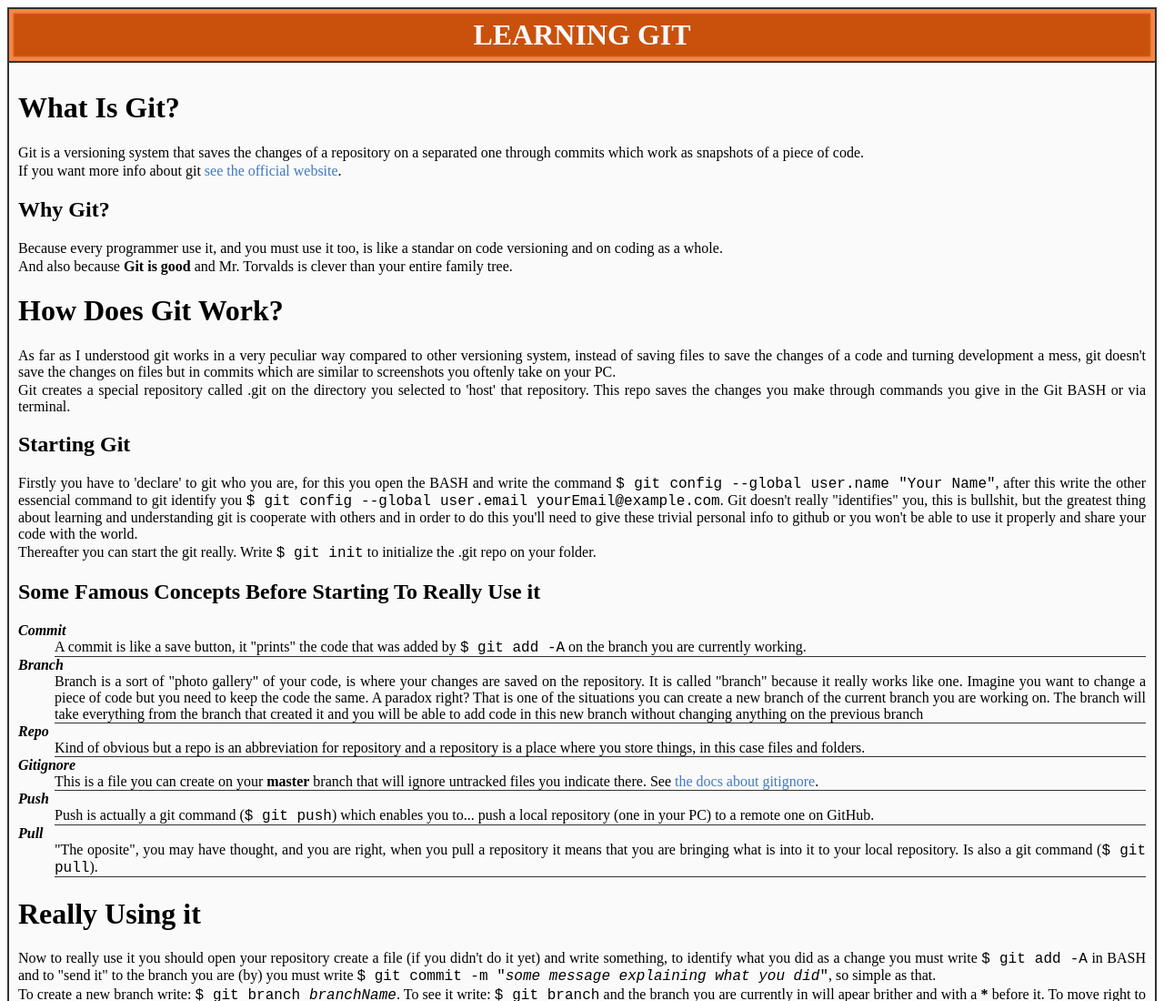
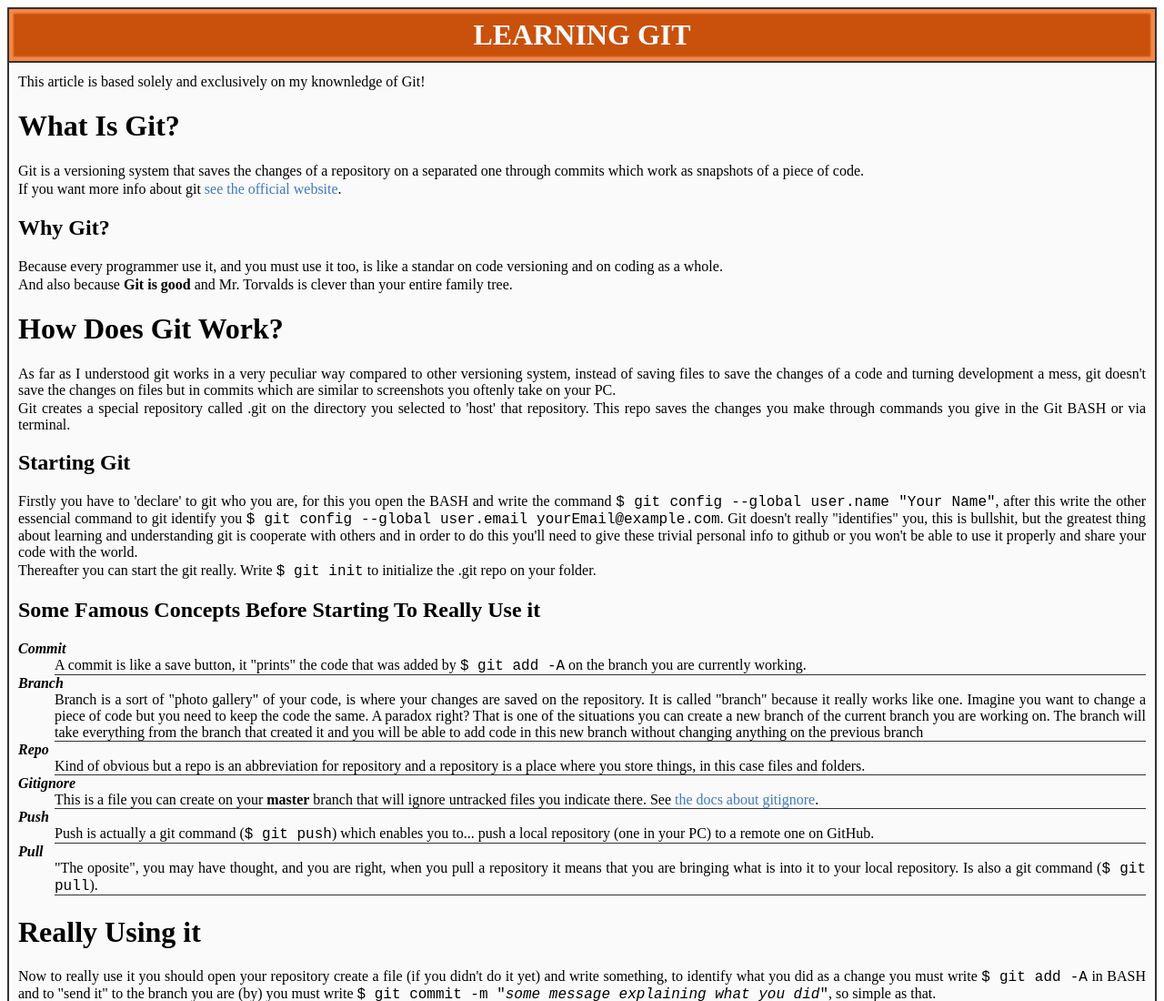
Before and after one commit to Uns0g/gitTest, a plain HTML site: page index.html in a window 1280 px wide. Shown: the top 1100 px of the page at 91% size. Drawn offline with Linux system fonts and the light colour scheme.

Commit message:
Adding the warning and removing the horizontal line of README

```diff
--- a/index.html
+++ b/index.html
@@ -14,6 +14,11 @@
         <h1 class="site-name">Learning Git</h1>
     </header>
     <main>
+        <div class="warning">
+            <p>
+                This article is based solely and exclusively on my knownledge of Git!
+            </p>
+        </div>
         <h1>What Is Git?</h1>
         <p>
             Git is a versioning system that saves the changes of a repository on a separated one through commits which
```
Also changed, not shown: 1 other file.
